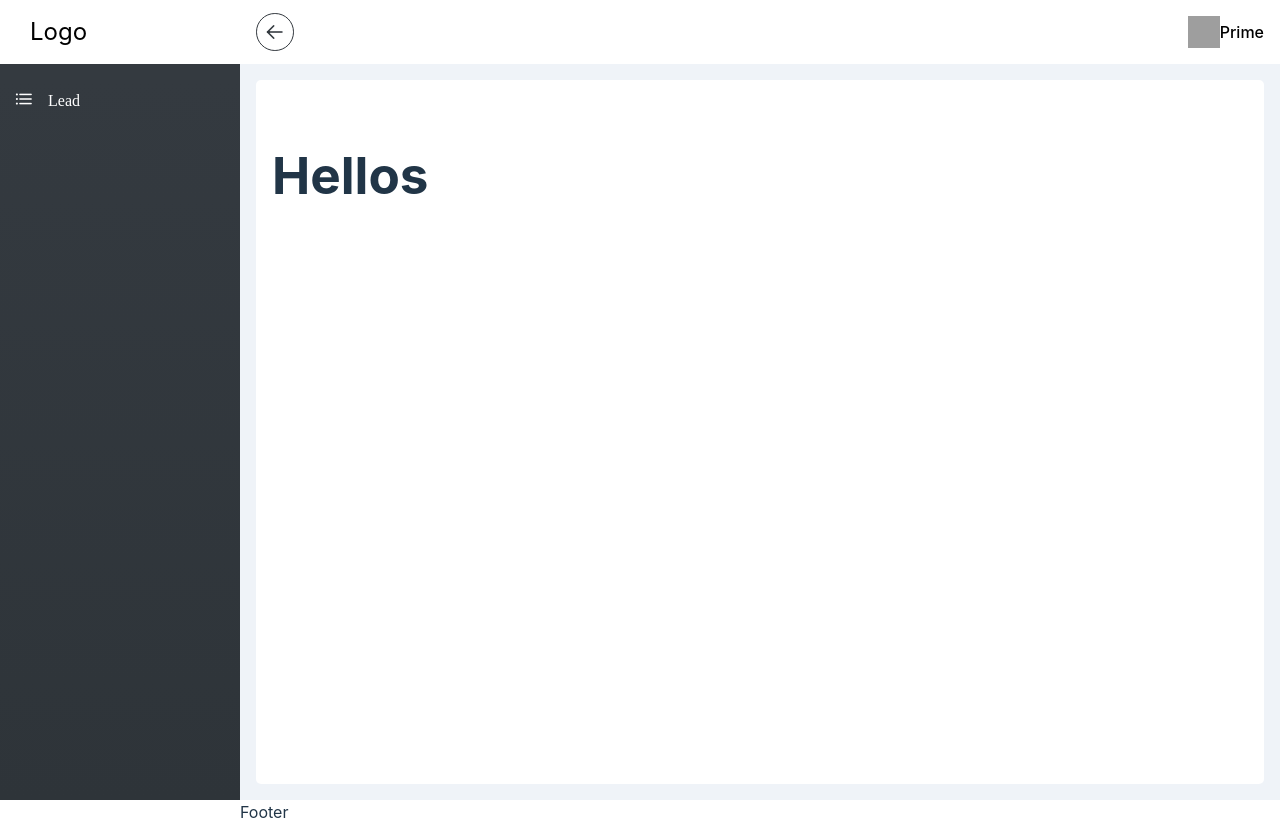
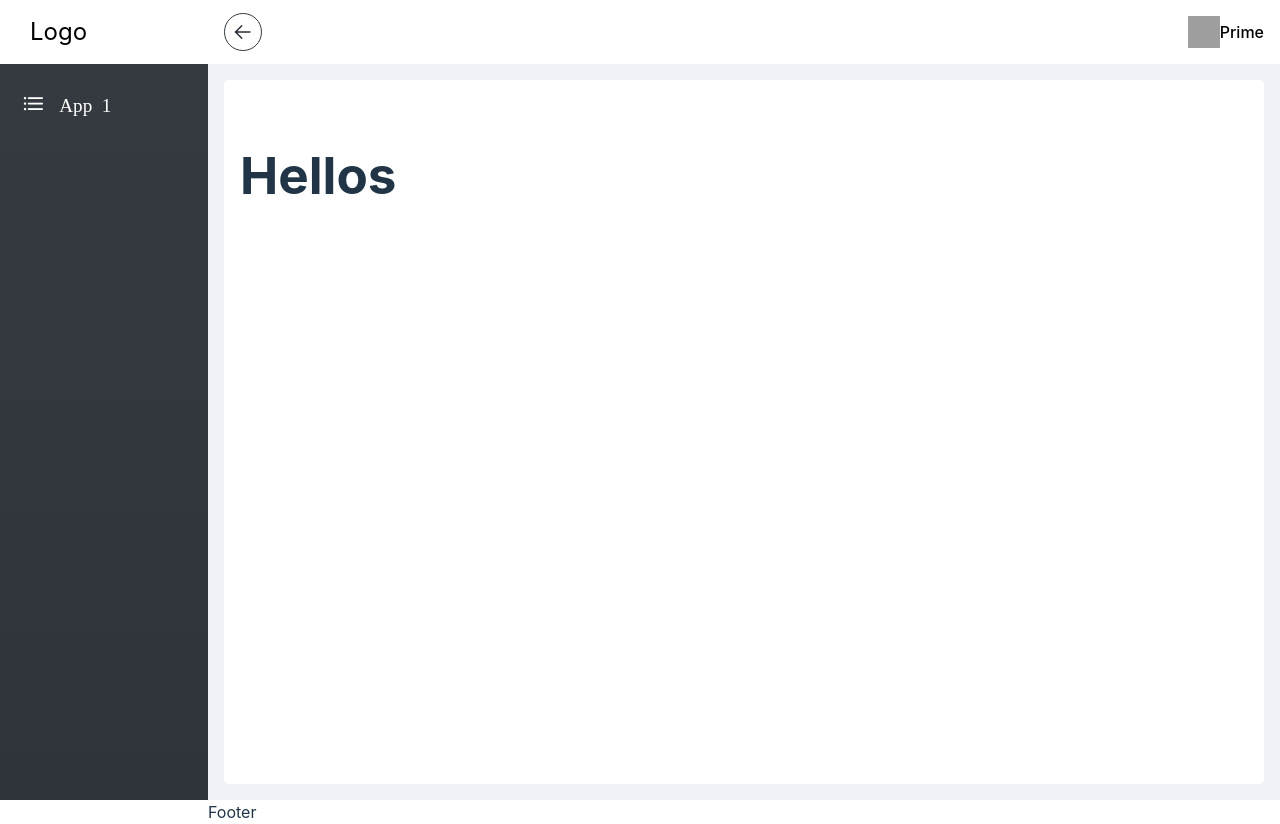
Before and after one commit to inggediaz/dashboard, a React (Vite) app: page / in a window 1280 px wide. Built offline with nearby package versions, Linux system fonts and the light colour scheme; grey boxes are pictures that could not be loaded.

Commit message:
Add style for menu

```diff
--- a/src/component/menu-item/MenuItem.styled.tsx
+++ b/src/component/menu-item/MenuItem.styled.tsx
@@ -1,16 +1,23 @@
 import styled from '@emotion/styled'
 
-export const Item = styled.li({
+interface NavProps {
+  fontSize: string
+}
+export const Item = styled.li<NavProps>(props => ({
   cursor: 'pointer',
   display: 'flex',
   gap: '16px',
-  paddingBottom: '5px',
-  paddingTop: '5px',
-  borderRadius: '',
+  paddingBottom: '0.5rem',
+  paddingTop: '0.5rem',
+  paddingLeft: '0.5rem',
+  borderRadius: '5px',
+  fontSize: props.fontSize,
+  transitionDuration: '200ms',
+  width: '70%',
   '&:hover': {
-    background: 'grey'
+    background: '#ffffff26'
   }
-})
+}))
 
 export const ItemName = styled.span(() => ({}))
 
--- a/src/component/menu-item/MenuItem.tsx
+++ b/src/component/menu-item/MenuItem.tsx
@@ -1,9 +1,14 @@
+import { useMenuStore } from '../../hooks/useMenu'
 import { Item, ItemName } from './MenuItem.styled'
-
 export default function MenuItem (): JSX.Element {
+  const slider = useMenuStore(state => state.collapse)
   return (
-    <Item className='pi pi-list'>
-      <ItemName>Lead</ItemName>
+    <Item
+      className='pi pi-list'
+      fontSize={slider ? '1.2rem' : '1.5rem'}
+      title={slider ? undefined : 'App 1'}
+    >
+      {slider && <ItemName>App 1</ItemName>}
     </Item>
   )
 }
--- a/src/component/menu-nav/menu-nav.tsx
+++ b/src/component/menu-nav/menu-nav.tsx
@@ -6,7 +6,7 @@ import AppMenu from '../app-menu/AppMenu'
 export default function MenuNav (): JSX.Element {
   const slider = useMenuStore(state => state.collapse)
   return (
-    <Nav width={slider ? '15rem' : '5rem'}>
+    <Nav width={slider ? '13rem' : '5rem'}>
       <LogoComponent />
       <AppMenu />
     </Nav>
```
